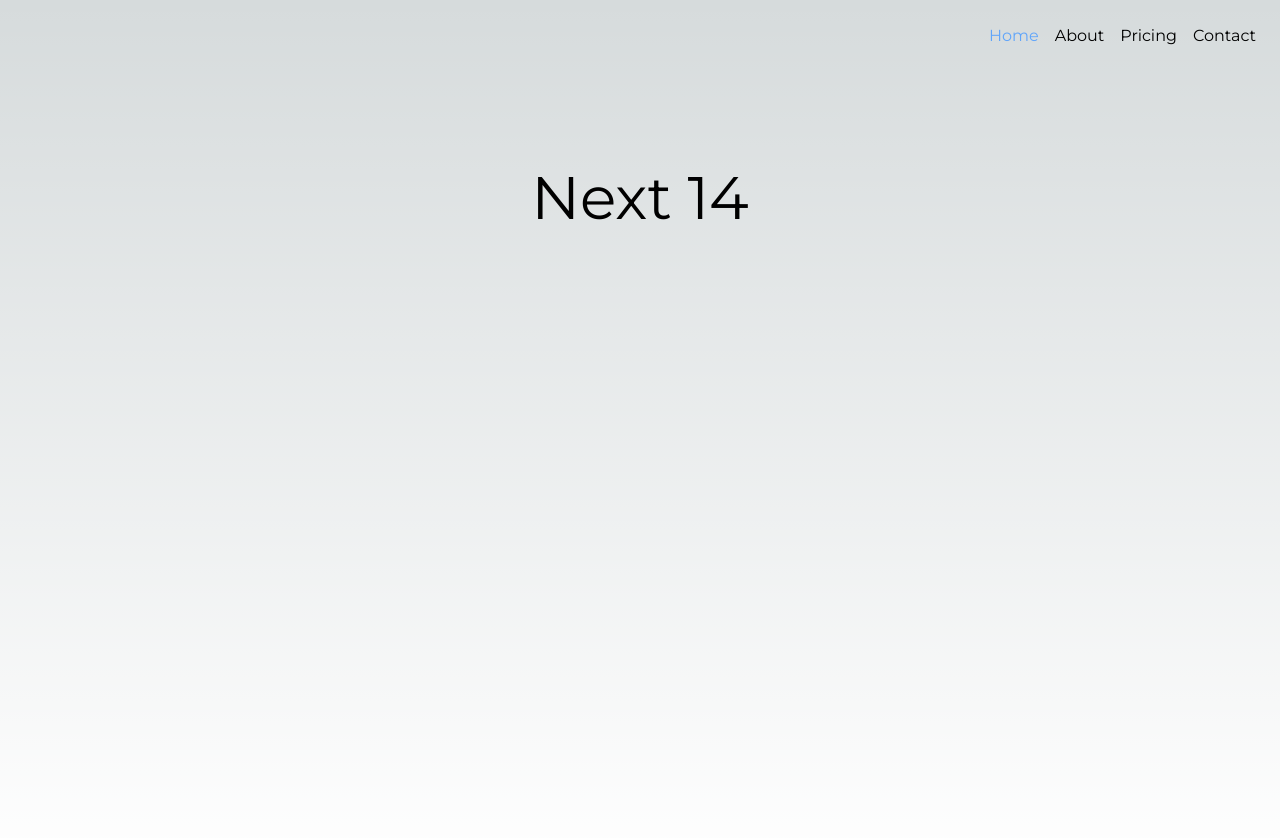
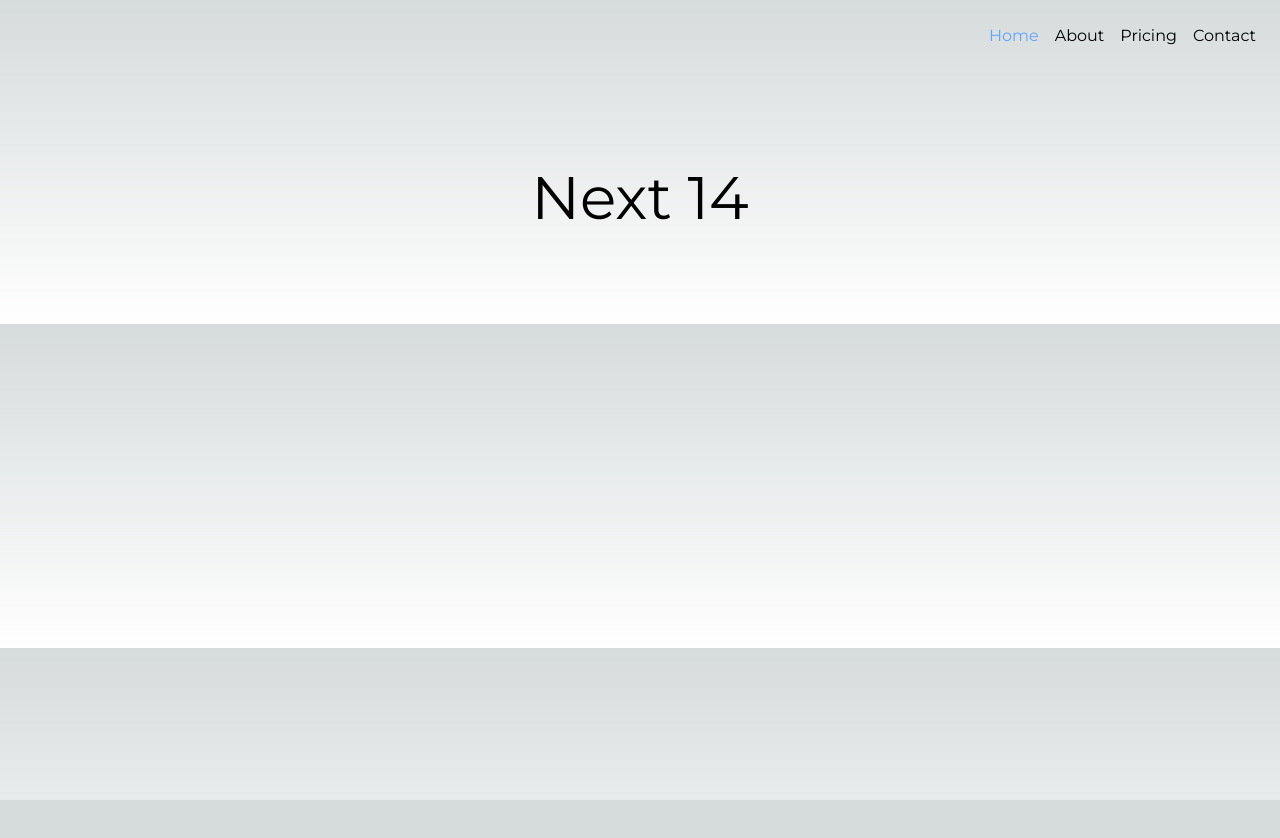
Before and after one commit to qbixmex/next-14-first-step, a Next.js app: page / in a window 1280 px wide. Shown: the top 838 px of the page. After the commit the page ends 800 px from the top, so only its background shows below. Built offline with nearby package versions, Linux system fonts and the light colour scheme.

Commit message:
sub-layouts

```diff
--- /dev/null
+++ b/app/(general)/layout.tsx
@@ -0,0 +1,13 @@
+import { FC, ReactNode } from 'react';
+
+type Props = { children: ReactNode };
+
+const GeneralLayout: FC<Props> = ({ children }) => {
+  return (
+    <main className="grid place-content-center h-[calc(100vh-72px)]">
+      {children}
+    </main>
+  );
+};
+
+export default GeneralLayout;
--- a/app/layout.tsx
+++ b/app/layout.tsx
@@ -1,3 +1,4 @@
+import { FC, ReactNode } from "react";
 import type { Metadata } from "next";
 import { Montserrat } from "next/font/google";
 import "./globals.css";
@@ -9,11 +10,9 @@ export const metadata: Metadata = {
   description: "Next.js 14 with Tailwind and TypeScript",
 };
 
-export default function RootLayout({
-  children,
-}: Readonly<{
-  children: React.ReactNode;
-}>) {
+type Props = { children: ReactNode };
+
+const RootLayout: FC<Props> = ({ children }) => {
   return (
     <html lang="en">
       <body className={montserrat.className}>
@@ -22,4 +21,6 @@ export default function RootLayout({
       </body>
     </html>
   );
-}
+};
+
+export default RootLayout;
--- a/app/page.tsx
+++ b/app/page.tsx
@@ -8,8 +8,8 @@ export const metadata: Metadata = {
 
 const Home = () => {
   return (
-    <main className="flex min-h-screen flex-col items-center p-24">
-      <h1 className="text-6xl">Next 14</h1>
+    <main className="p-24">
+      <h1 className="text-center text-6xl">Next 14</h1>
     </main>
   );
 };
--- a/package.json
+++ b/package.json
@@ -1,6 +1,6 @@
 {
   "name": "01-first-steps",
-  "version": "0.4.0",
+  "version": "0.5.0",
   "private": true,
   "scripts": {
     "dev": "next dev",
```
Also changed, not shown: app/(general)/about/page.tsx (renamed from app/about/page.tsx), app/(general)/contact/page.tsx (renamed from app/contact/page.tsx), app/(general)/pricing/page.tsx (renamed from app/pricing/page.tsx).
